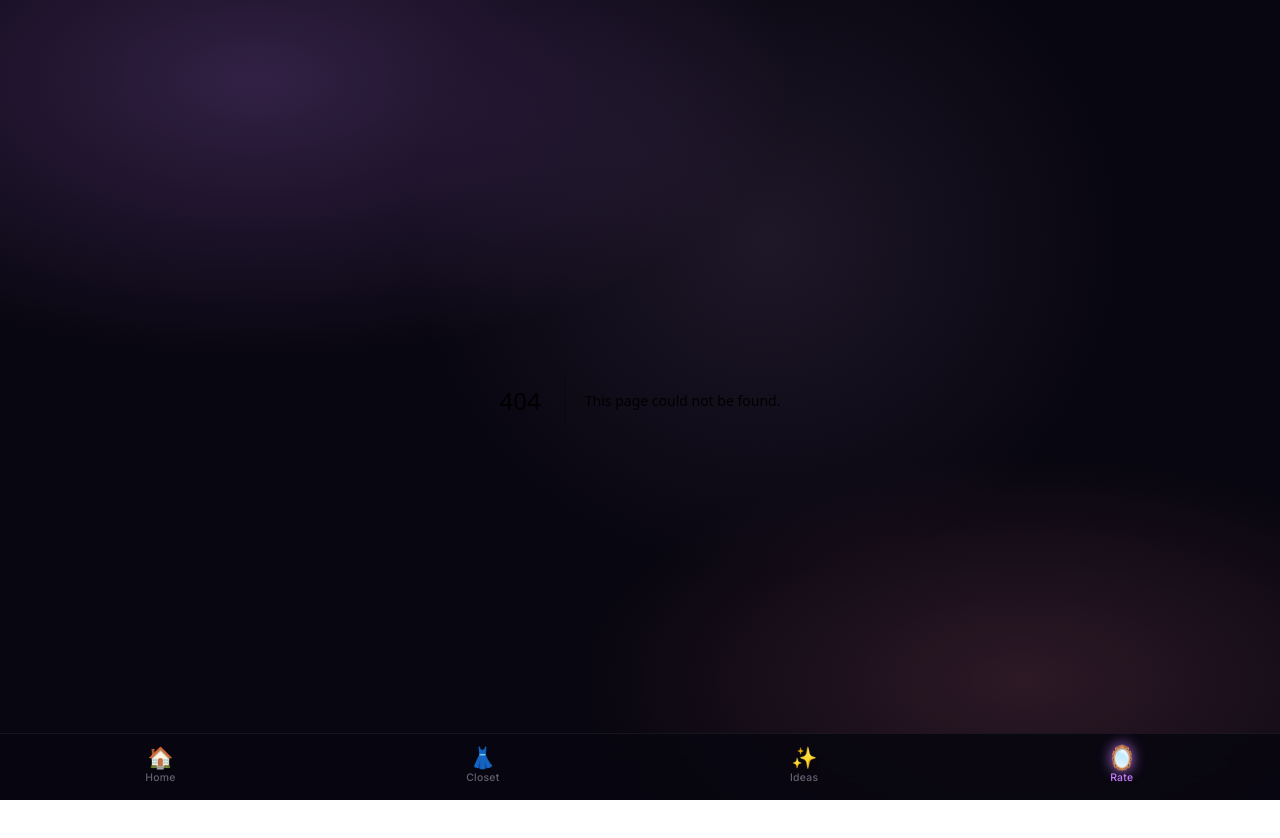
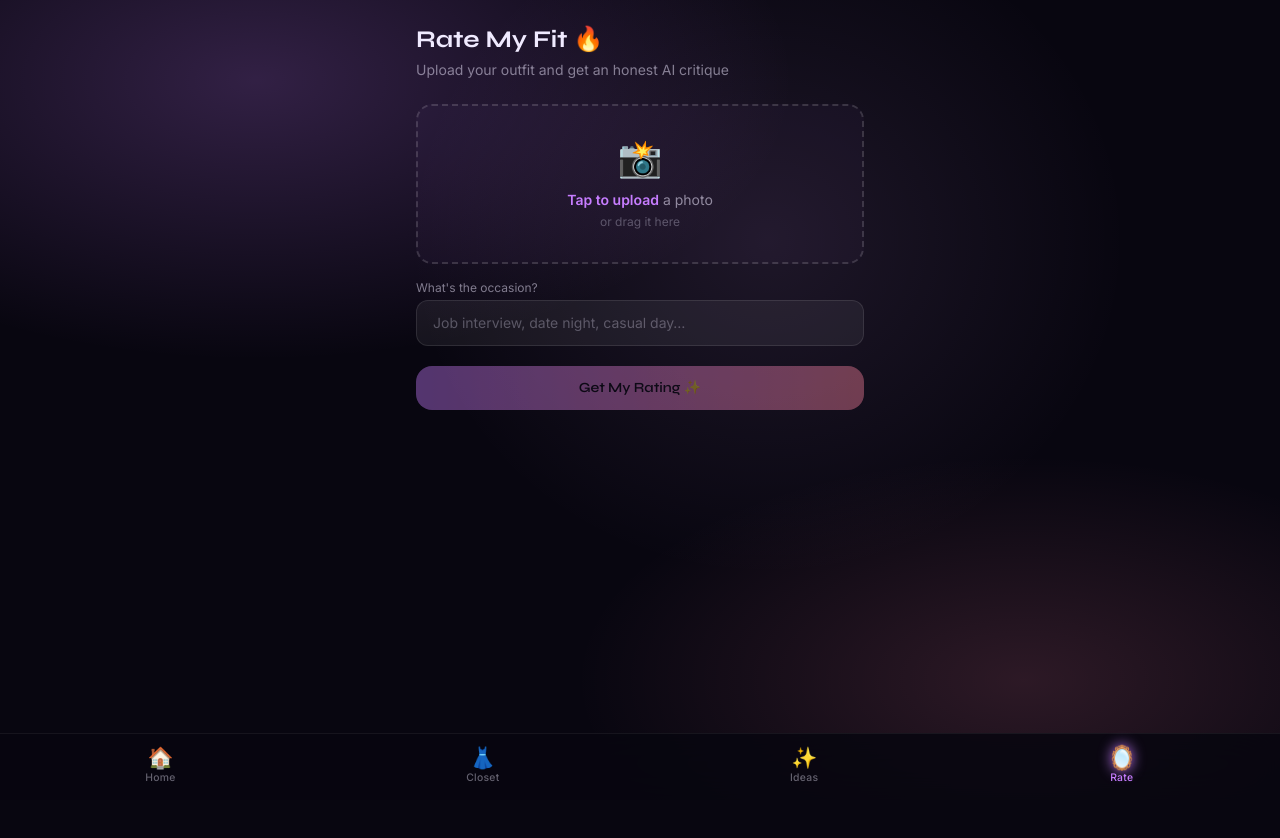
Before and after one commit to bokar83/attire-inspo-app, a Next.js app: page /rate in a window 1280 px wide. Before the commit this address had no page. Shown: the top 838 px of the page. After the commit the page ends 800 px from the top, so only its background shows below. Built offline with nearby package versions, Linux system fonts and the light colour scheme.

Commit message:
feat: rate my fit screen with photo upload and AI rating

```diff
--- /dev/null
+++ b/app/rate/page.tsx
@@ -0,0 +1,84 @@
+'use client'
+
+import { useState } from 'react'
+import { motion, AnimatePresence } from 'framer-motion'
+import UploadZone from '@/components/UploadZone'
+import ResultBox from '@/components/ResultBox'
+import { analyzeOutfit } from '@/lib/api'
+
+export default function RateMyFitPage() {
+  const [file, setFile] = useState<File | null>(null)
+  const [preview, setPreview] = useState<string | null>(null)
+  const [occasion, setOccasion] = useState('')
+  const [loading, setLoading] = useState(false)
+  const [result, setResult] = useState<string | null>(null)
+
+  function handleFile(f: File) {
+    setFile(f)
+    setPreview(URL.createObjectURL(f))
+  }
+
+  async function handleSubmit() {
+    if (!file) return
+    setLoading(true)
+    setResult(null)
+    try {
+      const fd = new FormData()
+      fd.append('file', file)
+      if (occasion) fd.append('occasion', occasion)
+      const res = await analyzeOutfit(fd)
+      setResult(res.feedback)
+    } catch {
+      setResult('Something went wrong. Please try again.')
+    } finally {
+      setLoading(false)
+    }
+  }
+
+  return (
+    <div className="pt-6 pb-28 px-4">
+      <h1 className="font-syne text-2xl font-bold text-[#f0eaff]">Rate My Fit 🔥</h1>
+      <p className="text-sm text-[#f0eaff]/50 mt-1 mb-6">
+        Upload your outfit and get an honest AI critique
+      </p>
+
+      <UploadZone onFile={handleFile} preview={preview} />
+
+      <div className="mt-4">
+        <label className="block text-xs text-[#f0eaff]/50 mb-1">
+          What&apos;s the occasion?
+        </label>
+        <input
+          type="text"
+          value={occasion}
+          onChange={e => setOccasion(e.target.value)}
+          placeholder="Job interview, date night, casual day…"
+          className="w-full rounded-xl bg-white/[0.06] border border-white/10 px-4 py-3 text-[#f0eaff] placeholder:text-[#f0eaff]/30 outline-none focus:border-[#c77dff]/50 text-sm font-inter"
+        />
+      </div>
+
+      <motion.button
+        whileTap={{ scale: 0.97 }}
+        onClick={handleSubmit}
+        disabled={loading || !file}
+        className="mt-5 w-full bg-gradient-to-r from-[#c77dff] to-[#ff85a1] text-[#080610] font-semibold font-syne rounded-2xl py-3 text-sm disabled:opacity-40 disabled:cursor-not-allowed"
+      >
+        Get My Rating ✨
+      </motion.button>
+
+      <AnimatePresence>
+        {(result !== null || loading) && (
+          <motion.div
+            key="result"
+            initial={{ opacity: 0, y: 20 }}
+            animate={{ opacity: 1, y: 0 }}
+            exit={{ opacity: 0, y: 20 }}
+            className="mt-6"
+          >
+            <ResultBox loading={loading} content={result ?? ''} />
+          </motion.div>
+        )}
+      </AnimatePresence>
+    </div>
+  )
+}
```
